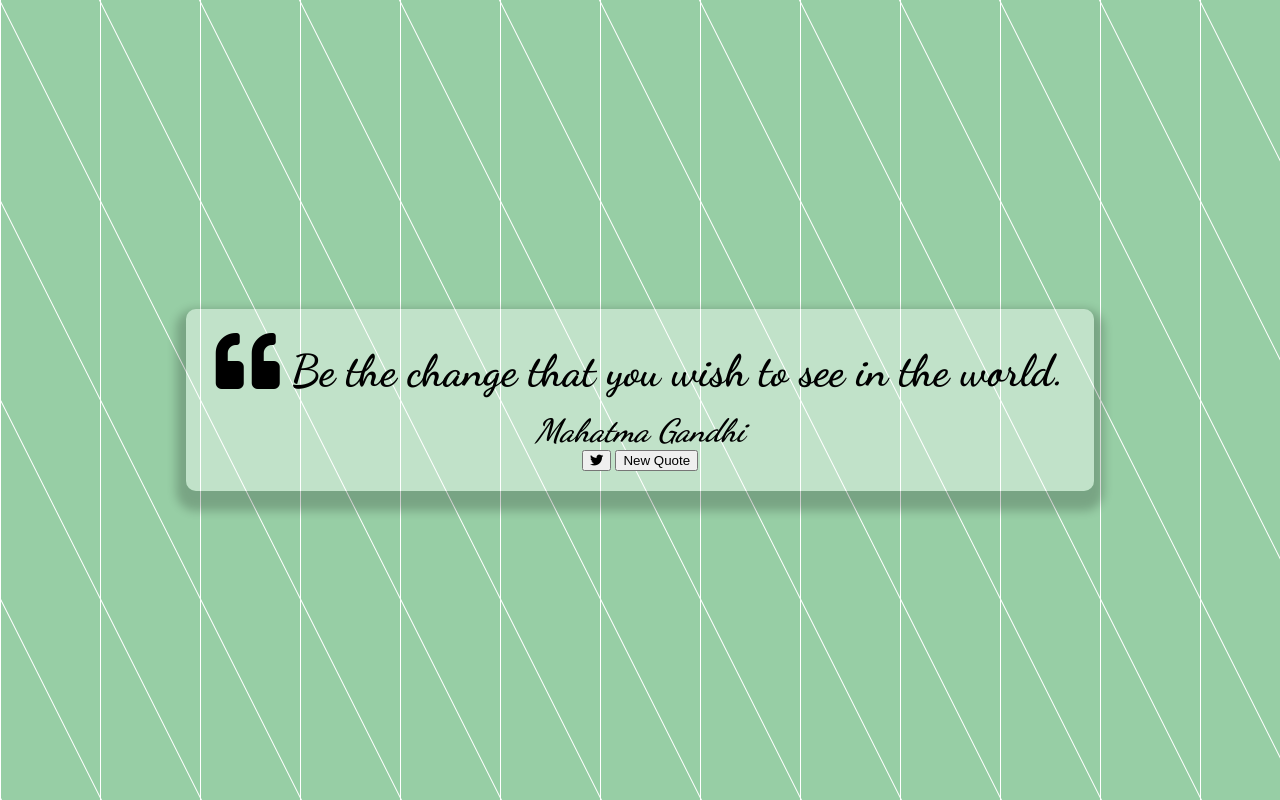
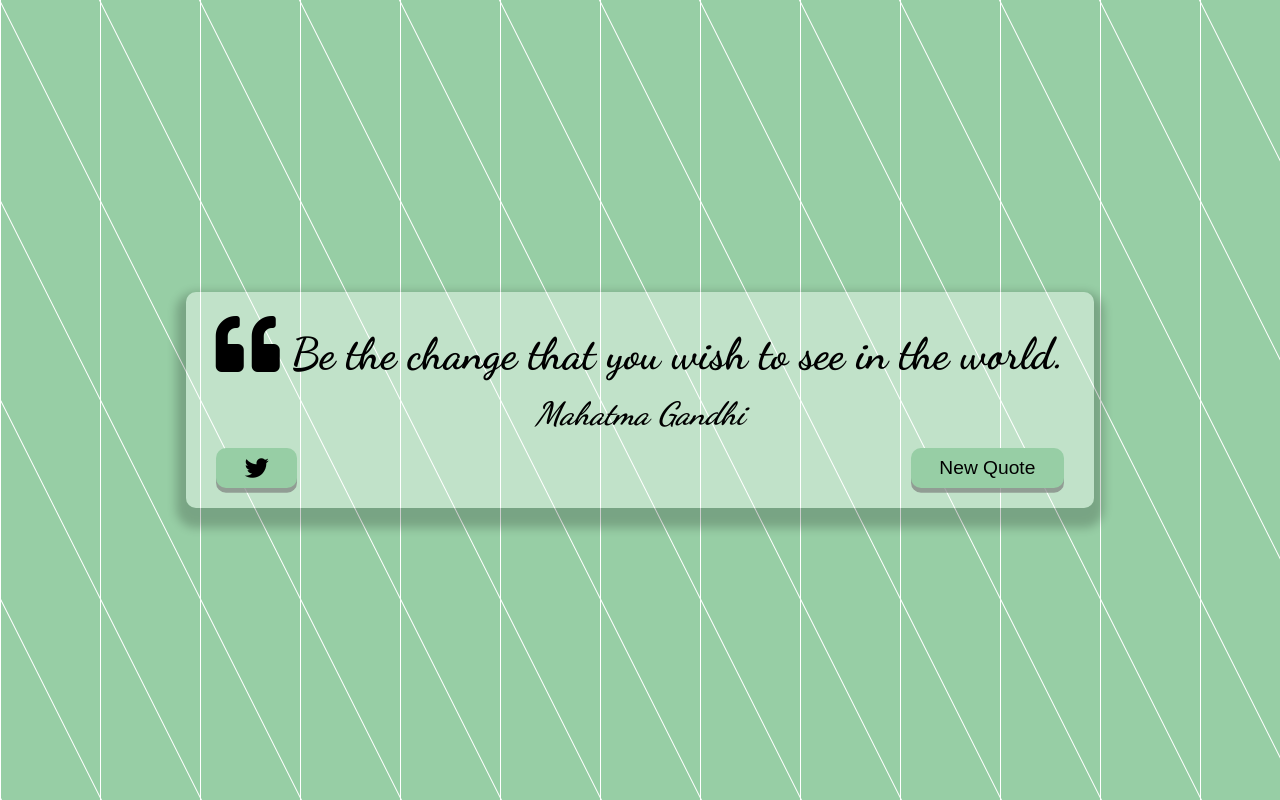
Before and after one commit to fcristianacc/quote-generator, a plain HTML site: page index.html in a window 1280 px wide. Drawn offline with Linux system fonts and the light colour scheme.

Commit message:
Stylized the twitter button and new quote button

```diff
--- a/style.css
+++ b/style.css
@@ -45,6 +45,43 @@ body {
     font-style: italic;
 }
 
+.button-container {
+    margin-top: 15px;
+    display: flex;
+    justify-content: space-between;
+}
+
+button {
+    cursor: pointer;
+    font-size: 1.2rem;
+    height: 2.5rem;
+    border: none;
+    border-radius: 10px;
+    color: #000000;
+    background: #97cea5;
+    outline: none;
+    padding: 0.5rem 1.8rem;
+    box-shadow: 0 0.3rem rgba(121, 121, 121, 0.65);
+}
+
+button:hover {
+    color: #ffffff;
+    filter: brightness(110%);
+}
+
+button:active {
+    transform: translate(0, 0.3rem);
+    box-shadow: 0 0.1rem rgba(255, 255, 255, 0.6rem);
+}
+
+.twitter-button:hover {
+    color: #ffffff;
+}
+
+.fa-twitter {
+    font-size: 1.5rem;
+}
+
 
 /* Media Query: Tablet or Smaller */
 
```
